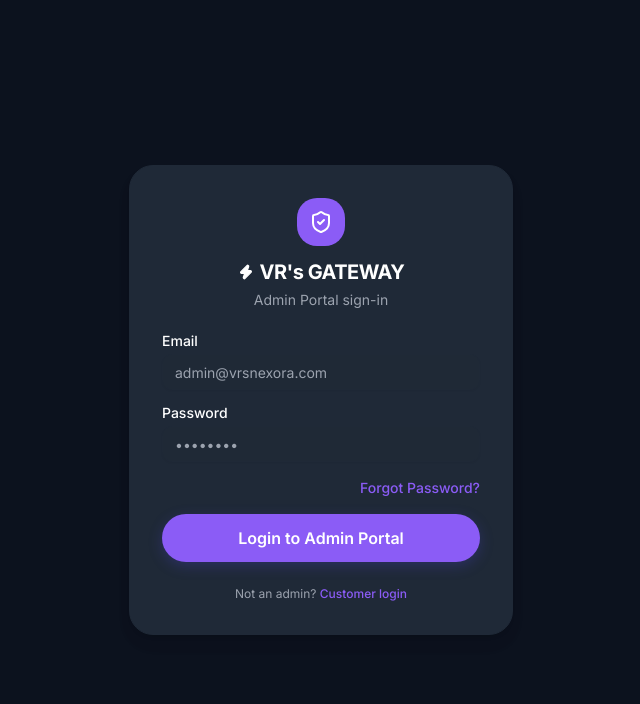
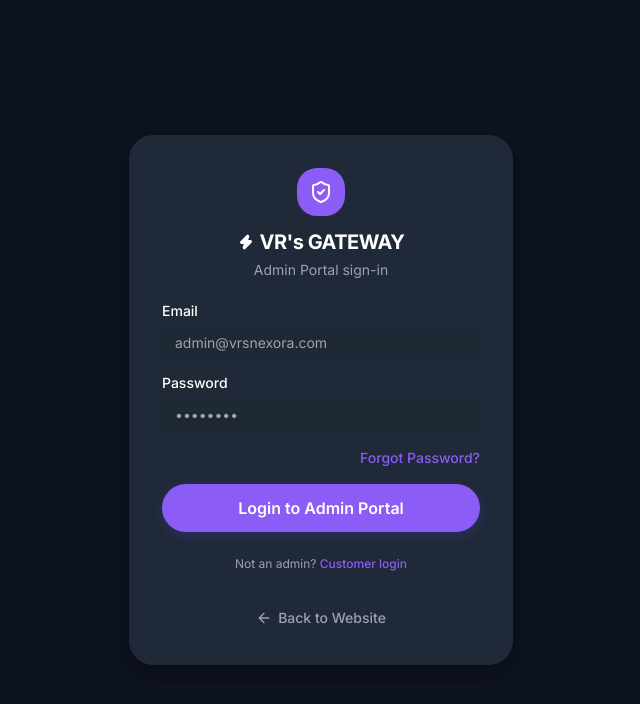
Before and after one commit to srinadh-code/NFC_card_project, a React (Vite) app: page /admin/login in a window 1280 px wide. Shown: the top 704 px of the page, without its empty margins (319-959 px from the left). Built offline with nearby package versions, Linux system fonts and the light colour scheme; no server answers.

Commit message:
frontend

```diff
--- a/src/pages/admin/AdminLogin.tsx
+++ b/src/pages/admin/AdminLogin.tsx
@@ -1,7 +1,7 @@
 import { useState } from "react"
 import { Navigate, Link, useNavigate, useSearchParams } from "react-router-dom"
 import { toast } from "sonner"
-import { ShieldCheck, Zap } from "lucide-react"
+import { ArrowLeft, ShieldCheck, Zap } from "lucide-react"
 import { Button } from "@/components/ui/button"
 import { Input } from "@/components/ui/input"
 import { Label } from "@/components/ui/label"
@@ -124,6 +124,16 @@ export default function AdminLogin() {
             Customer login
           </Link>
         </p>
+
+        <div className="flex justify-center pt-2">
+          <Link
+            to="/"
+            className="group inline-flex items-center gap-1.5 rounded-md px-2 py-1 text-sm font-medium text-muted-foreground outline-none ring-primary/40 transition-colors hover:text-primary focus-visible:ring-2"
+          >
+            <ArrowLeft className="size-4 transition-transform group-hover:-translate-x-0.5" aria-hidden="true" />
+            Back to Website
+          </Link>
+        </div>
       </div>
 
       <ForgotPasswordDialog open={forgotOpen} onOpenChange={setForgotOpen} />
```
